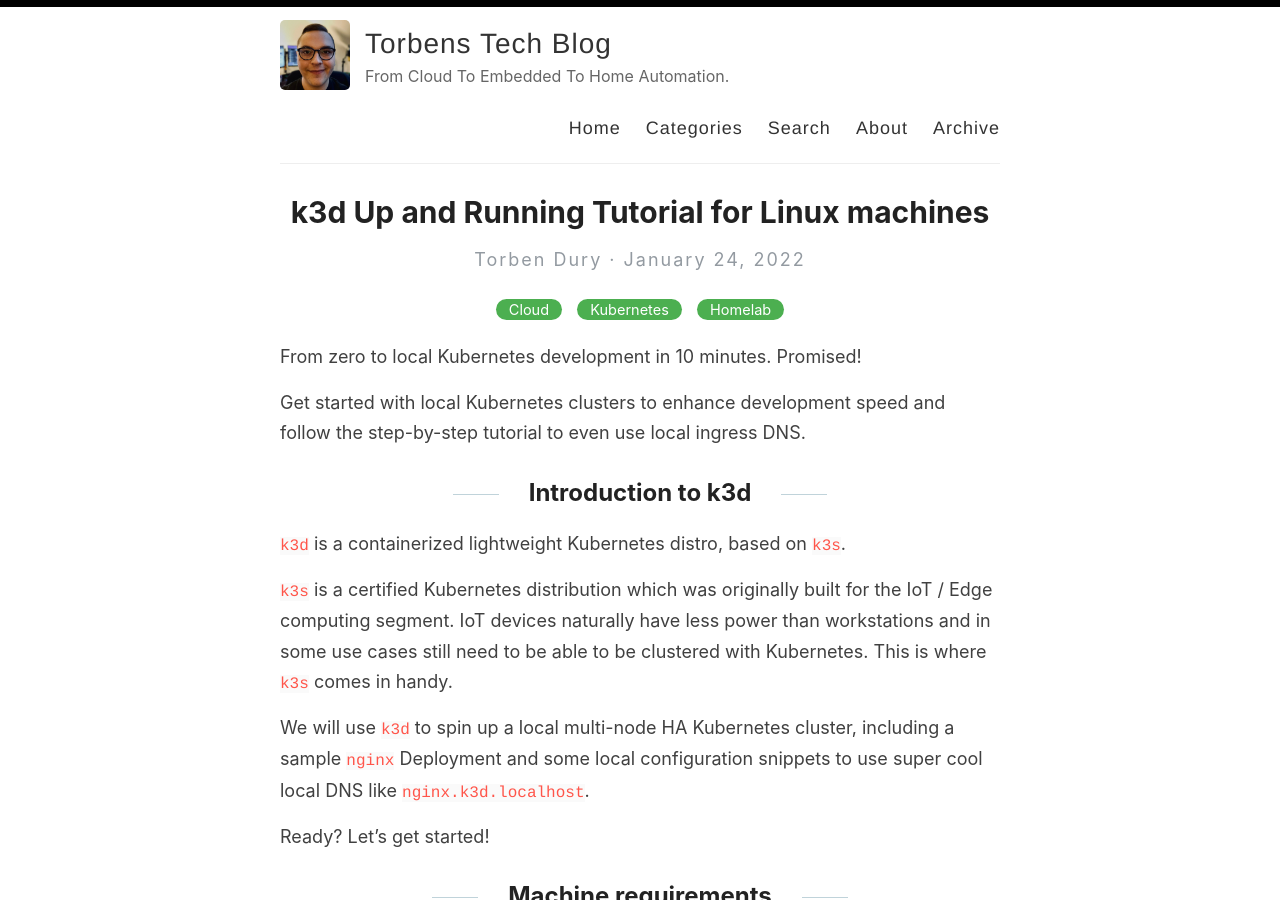
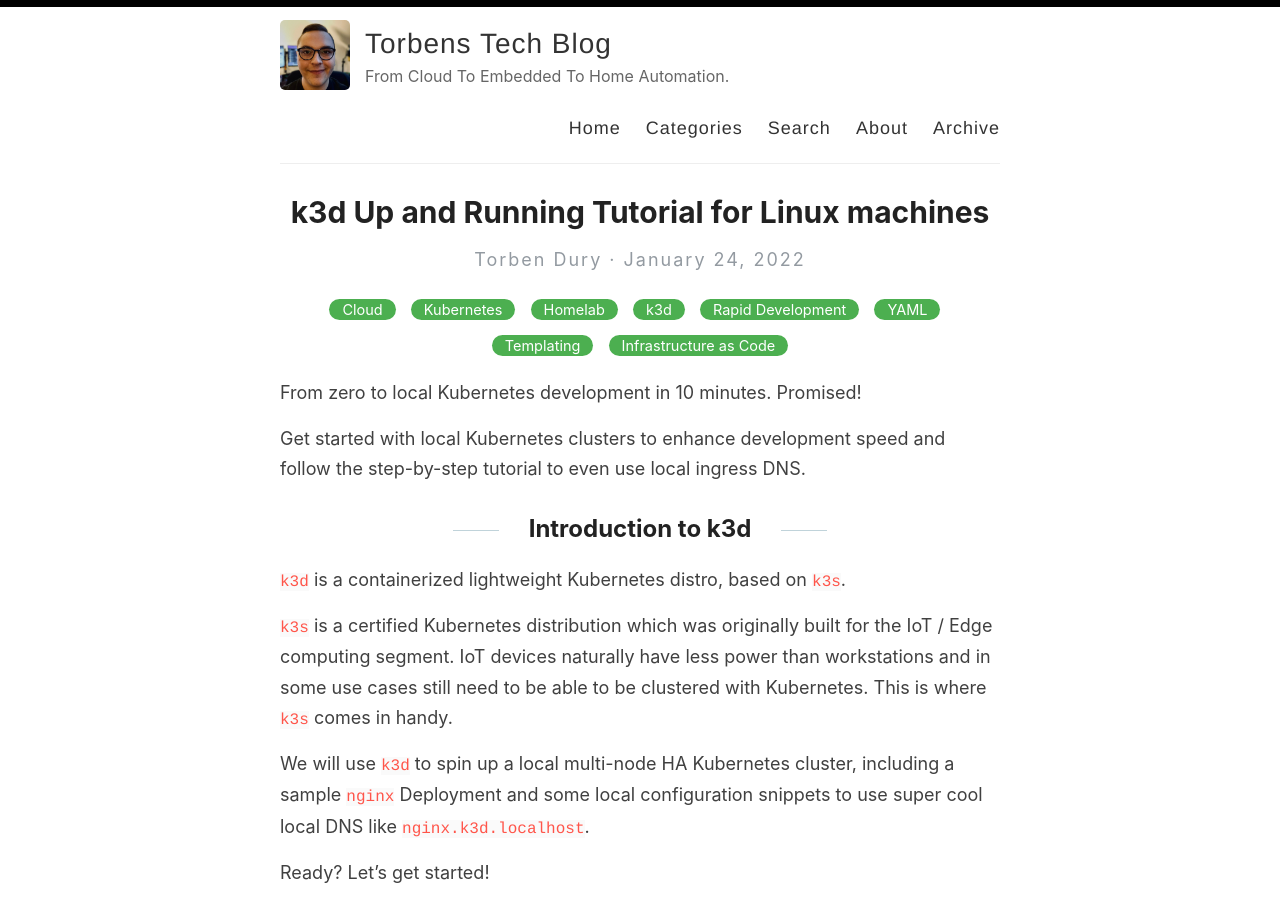
Before and after one commit to torbendury/torbendury.github.io, a Jekyll site: the page built from _posts/2022-01-24-k3d-up-and-running-tutorial-linux.md, in a window 1280 px wide and 900 px high. Built offline with Jekyll 4.4.1, drawn with Linux system fonts in a browser that asks for light colours.

Commit message:
Update 2022-01-24-k3d-up-and-running-tutorial-linux.md
more specific tags

```diff
--- a/_posts/2022-01-24-k3d-up-and-running-tutorial-linux.md
+++ b/_posts/2022-01-24-k3d-up-and-running-tutorial-linux.md
@@ -1,7 +1,7 @@
 ---
 layout: post
 title: k3d Up and Running Tutorial for Linux machines
-categories: [Cloud, Kubernetes, Homelab]
+categories: [Cloud, Kubernetes, Homelab, k3d, Rapid Development, YAML, Templating, Infrastructure as Code]
 ---
 
 From zero to local Kubernetes development in 10 minutes. Promised!
```
